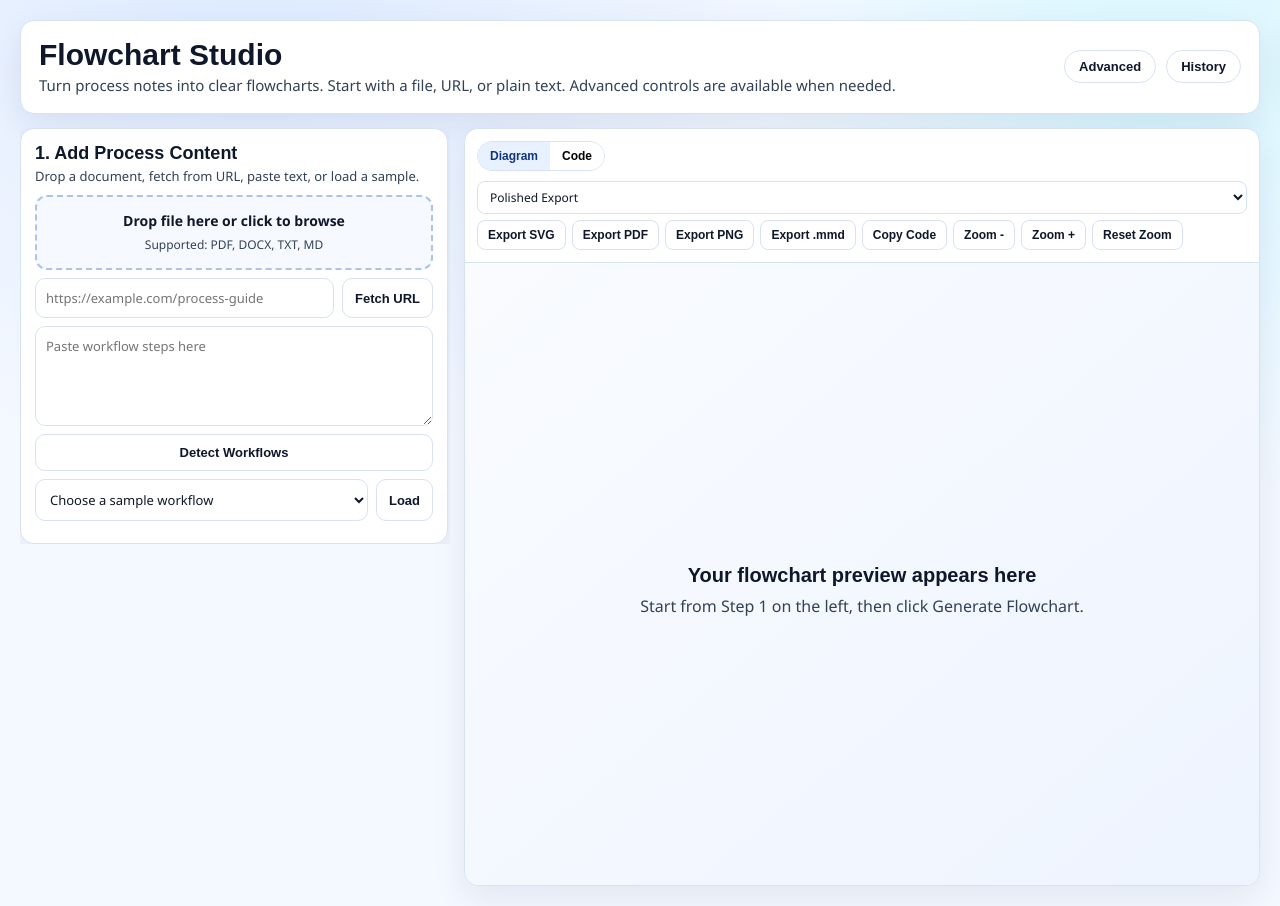
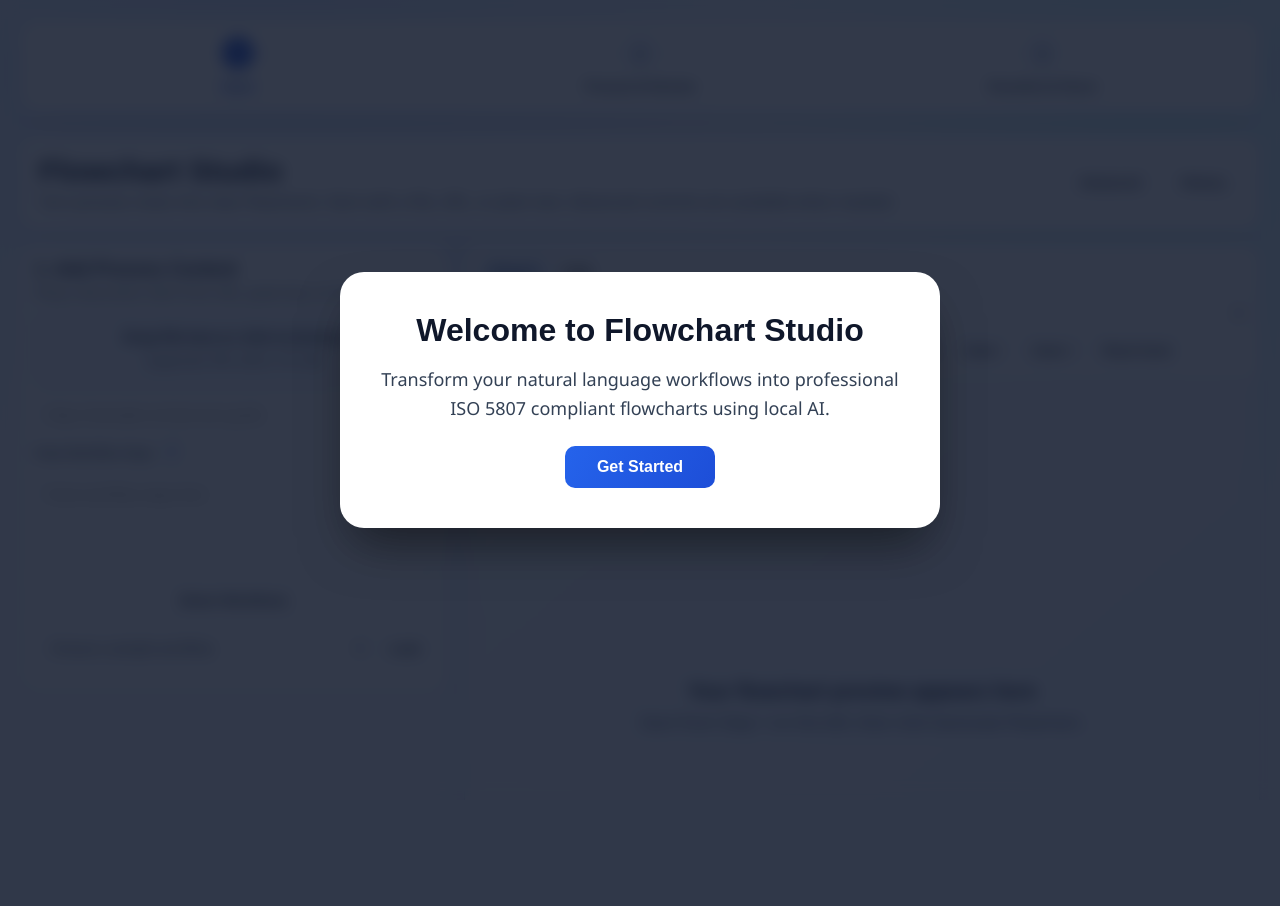
Before and after one commit to Aren-Garro/Flowcharts, a Flask app: page / in a window 1280 px wide. After the commit the page ends 551 px from the top, so only its background shows below. Run offline with Flask 3, Linux system fonts and the light colour scheme; data that the repository does not hold is empty; some libraries are stand-ins or nearby versions.

Commit message:
feat: add guided onboarding UX and fix documentation links

```diff
--- a/web/templates/index.html
+++ b/web/templates/index.html
@@ -730,10 +730,111 @@
         right: 12px;
       }
     }
+    /* ── Phase 2: Guided UX ── */
+    .onboarding-overlay {
+      position: fixed;
+      inset: 0;
+      background: rgba(15, 23, 42, 0.85);
+      backdrop-filter: blur(8px);
+      z-index: 2000;
+      display: none;
+      align-items: center;
+      justify-content: center;
+      padding: 20px;
+    }
+    .onboarding-overlay.show { display: flex; }
+    .onboarding-card {
+      background: white;
+      border-radius: 24px;
+      padding: 40px;
+      max-width: 600px;
+      width: 100%;
+      text-align: center;
+      box-shadow: 0 25px 50px -12px rgba(0, 0, 0, 0.5);
+    }
+    .onboarding-card h2 { font-family: "Space Grotesk", sans-serif; font-size: 32px; margin-bottom: 16px; }
+    .onboarding-card p { color: var(--ink-soft); font-size: 18px; margin-bottom: 24px; line-height: 1.6; }
+
+    .stepper {
+      display: flex;
+      justify-content: space-between;
+      margin-bottom: 24px;
+      background: white;
+      padding: 16px;
+      border-radius: var(--radius);
+      border: 1px solid var(--line);
+      box-shadow: var(--shadow);
+    }
+    .step {
+      flex: 1;
+      text-align: center;
+      position: relative;
+      color: var(--ink-soft);
+      font-size: 13px;
+      font-weight: 700;
+    }
+    .step.active { color: var(--brand); }
+    .step.done { color: var(--good); }
+    .step-num {
+      width: 32px;
+      height: 32px;
+      border-radius: 50%;
+      background: var(--surface-alt);
+      border: 2px solid var(--line);
+      display: flex;
+      align-items: center;
+      justify-content: center;
+      margin: 0 auto 8px;
+      font-size: 14px;
+    }
+    .step.active .step-num { background: var(--brand); color: white; border-color: var(--brand); }
+    .step.done .step-num { background: var(--good); color: white; border-color: var(--good); }
+    .step:not(:last-child)::after {
+      content: "";
+      position: absolute;
+      top: 16px;
+      left: calc(50% + 20px);
+      width: calc(100% - 40px);
+      height: 2px;
+      background: var(--line);
+    }
+    .step.done:not(:last-child)::after { background: var(--good); }
+
+    .guided-container { display: none; }
+    .guided-container.show { display: block; }
+
+    .format-helper-trigger {
+      display: inline-flex;
+      align-items: center;
+      justify-content: center;
+      width: 20px;
+      height: 20px;
+      border-radius: 50%;
+      background: var(--surface-alt);
+      color: var(--brand);
+      font-size: 12px;
+      font-weight: 700;
+      cursor: help;
+      margin-left: 6px;
+      border: 1px solid var(--line);
+    }
   </style>
 </head>
 <body>
+  <div id="onboardingOverlay" class="onboarding-overlay">
+    <div class="onboarding-card">
+      <h2>Welcome to Flowchart Studio</h2>
+      <p>Transform your natural language workflows into professional ISO 5807 compliant flowcharts using local AI.</p>
+      <button class="btn btn-primary" style="padding: 12px 32px; font-size: 16px;" onclick="closeOnboarding()">Get Started</button>
+    </div>
+  </div>
+
   <div class="app-shell">
+    <div class="stepper">
+      <div id="step1" class="step active"><div class="step-num">1</div>Input</div>
+      <div id="step2" class="step"><div class="step-num">2</div>Process & Review</div>
+      <div id="step3" class="step"><div class="step-num">3</div>Visualize & Share</div>
+    </div>
     <header class="hero panel">
       <div>
         <h1>Flowchart Studio</h1>
@@ -763,6 +864,7 @@
           </div>
 
           <div class="form-col">
+            <label for="textInput">Paste Workflow Steps <span class="format-helper-trigger" id="formatHelperTrigger" title="See format examples">?</span></label>
             <textarea id="textInput" placeholder="Paste workflow steps here"></textarea>
             <button class="btn btn-secondary" id="processTextBtn" type="button">Detect Workflows</button>
           </div>
@@ -973,6 +1075,20 @@
     </div>
   </aside>
 
+  <div id="formatHelperModal" class="onboarding-overlay">
+    <div class="onboarding-card" style="text-align: left; max-width: 500px;">
+      <h3 style="margin-bottom: 12px;">ISO 5807 Format Guide</h3>
+      <p style="font-size: 14px; margin-bottom: 12px;">The tool detects steps and decisions automatically. For best results, use a numbered list:</p>
+      <pre style="background: #f8fbff; padding: 12px; border-radius: 8px; font-size: 12px; margin-bottom: 16px; border: 1px solid var(--line);">
+1. Start application
+2. Check if user is logged in
+   - If yes: Show dashboard
+   - If no: Redirect to login
+3. End</pre>
+      <button class="btn btn-secondary" style="width: 100%;" onclick="$('formatHelperModal').classList.remove('show')">Close</button>
+    </div>
+  </div>
+
   <div class="toast-wrap" id="toastWrap"></div>
 
   <script>
@@ -1020,6 +1136,21 @@
 
     function toggleAdvanced() {
       $("advancedCard").classList.toggle("show");
+    }
+
+    /* ── Phase 2: Guided UI Logic ── */
+    function closeOnboarding() {
+      $("onboardingOverlay").classList.remove("show");
+      localStorage.setItem("flowchart_onboarded", "true");
+    }
+
+    function updateStepper(stepNum) {
+      for (let i = 1; i <= 3; i++) {
+        const el = $("step" + i);
+        el.classList.remove("active", "done");
+        if (i < stepNum) el.classList.add("done");
+        if (i === stepNum) el.classList.add("active");
+      }
     }
 
     function showTab(which) {
@@ -1187,6 +1318,7 @@
       showWorkflowSection();
       renderWorkflowCards();
       setWorkflowSelection([finalData.workflows[0].id]);
+      updateStepper(2);
       const count = finalData.workflows.length;
       toast(`Detected ${count} workflow${count === 1 ? "" : "s"}.`, "good");
     }
@@ -1601,6 +1733,7 @@
         $("mermaidEditor").value = state.currentMermaidCode;
         updateProgress(true, 88, "Rendering preview...");
         await renderMermaid(state.currentMermaidCode);
+        updateStepper(3);
         showTab("diagram");
         renderValidation(data.validation || null);
         renderQuality(data);
@@ -1950,6 +2083,10 @@
         handleUserAction(loadSelectedSample);
       });
 
+      $("formatHelperTrigger").addEventListener("click", () => {
+        $("formatHelperModal").classList.add("show");
+      });
+
       $("selectAllWorkflowsBtn").addEventListener("click", () => {
         if (!state.workflows.length) return;
         setWorkflowSelection(state.workflows.map((wf) => wf.id));
@@ -2042,6 +2179,10 @@
       handleUserAction(loadCapabilitiesAndRecommendations);
       handleUserAction(loadLocalModels);
       handleUserAction(loadOllamaModels);
+
+      if (!localStorage.getItem("flowchart_onboarded")) {
+        $("onboardingOverlay").classList.add("show");
+      }
     }
 
     window.addEventListener("DOMContentLoaded", bootstrap);
```
Also changed, not shown: README.md.
